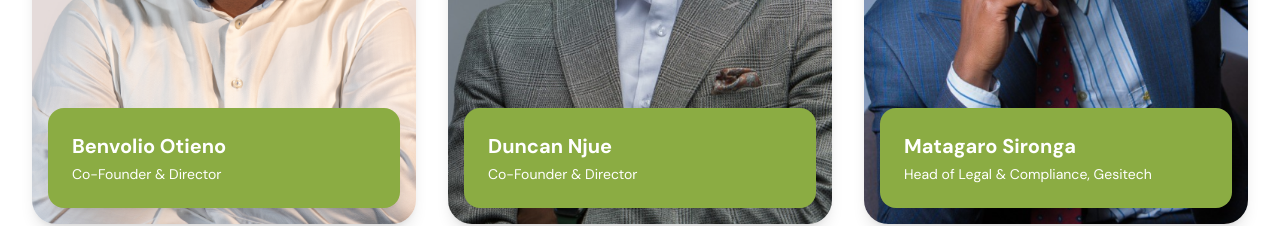
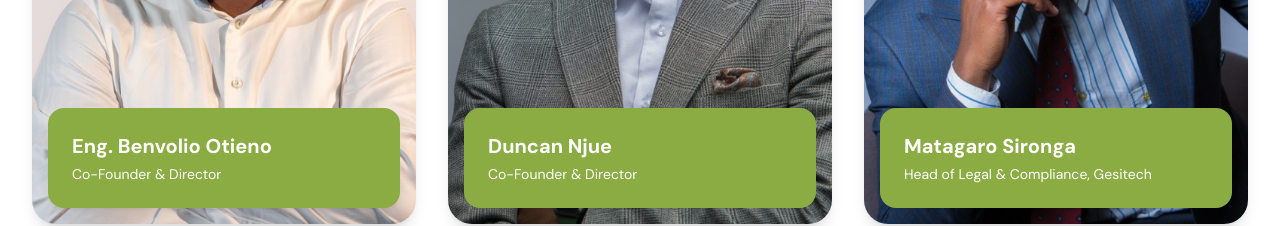
Before and after one commit to kwamevaughan/gesitech-solutions-africa, a Next.js app: page / in a window 1280 px wide. Shown: the part 4400-4626 px from the top of the page. Built offline with nearby package versions, Linux system fonts and the light colour scheme.

Commit message:
rm lnkedin

```diff
--- a/src/components/TeamMembers.js
+++ b/src/components/TeamMembers.js
@@ -10,7 +10,7 @@
   const teamMembers = [
     {
       id: 1,
-      name: "Benvolio Otieno",
+      name: "Eng. Benvolio Otieno",
       title: "Co-Founder & Director",
       image: "/assets/images/benvolio.png",
       bio: "Benvolio is an engineer and operations expert with deep experience in supply chain management. At Gesitech Solutions Africa, he ensures that every project is delivered with technical precision, safety, and efficiency. Benvolio Otieno is a co-founder and Director at Gesitech Solutions Africa, where he leads with a strong background in Engineering, Operations, and Supply Chain management. With years of hands-on experience in building and optimizing systems, he is passionate about ensuring that every project delivered by Gesitech meets the highest standards of safety, efficiency, and reliability. Benvolio’s focus on operational excellence and technical precision has been instrumental in positioning Gesitech as a trusted name in the LPG sector. Beyond the boardroom, he is driven by a vision to make clean energy more accessible and sustainable across Africa.",
@@ -156,12 +156,12 @@
                         {selectedMember.phone}
                       </a>
                     </div>
-                    <div className="flex items-center text-gray-600">
+                    {/* <div className="flex items-center text-gray-600">
                       <Icon icon="mdi:linkedin" className="w-5 h-5 mr-3 text-[#0077B5]" />
                       <a href={selectedMember.linkedin} target="_blank" rel="noopener noreferrer" className="text-sm hover:underline">
                         LinkedIn Profile
                       </a>
-                    </div>
+                    </div> */}
                   </div>
                 </div>
               </div>
```
